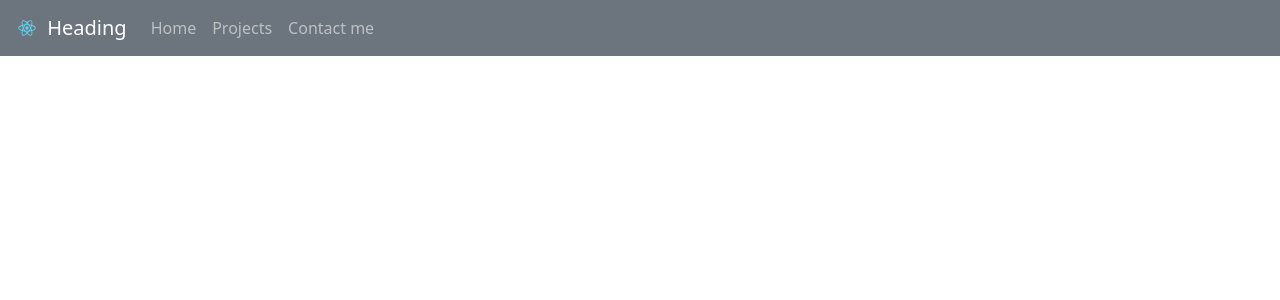
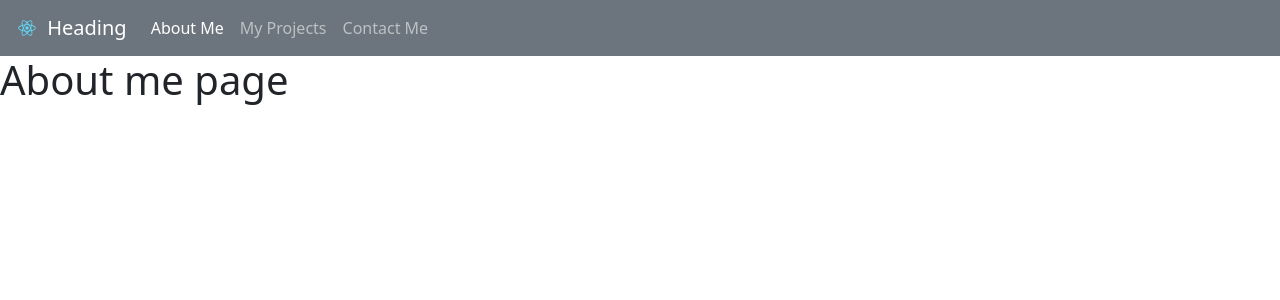
Before and after one commit to Berezovikov-A/profile-web-page, a React (Create React App) app: page / in a window 1280 px wide. Shown: the top 300 px of the page. Built offline with nearby package versions, Linux system fonts and the light colour scheme.

Commit message:
added router-bootstrap

```diff
--- a/package.json
+++ b/package.json
@@ -10,6 +10,7 @@
     "react": "^18.2.0",
     "react-bootstrap": "^2.7.0",
     "react-dom": "^18.2.0",
+    "react-router-bootstrap": "^0.26.2",
     "react-router-dom": "^6.6.1",
     "react-scripts": "^5.0.1",
     "web-vitals": "^2.1.4"
--- /dev/null
+++ b/src/AboutMe.jsx
@@ -0,0 +1,3 @@
+export default function AboutMe() {
+    return <h1>About me page</h1>
+}
--- a/src/HeaderMenu.jsx
+++ b/src/HeaderMenu.jsx
@@ -2,25 +2,28 @@ import logo from './logo.svg';
 import Container from 'react-bootstrap/Container';
 import Nav from 'react-bootstrap/Nav';
 import Navbar from 'react-bootstrap/Navbar';
+import { LinkContainer } from 'react-router-bootstrap';
 
 export default function HeaderMenu() {
 
-    const navLinkProps = [{
-        href: "/aboutme",
-        contentText: "Home",
-    },{
-        href: "/projects",
-        contentText: "Projects",
-    },{
-        href: "contactme",
-        contentText: "Contact me",
-    }
-];
+    const navLinkProps = [
+        {
+            to: "/",
+            children: "About Me",
+        },{
+            to: "/projects",
+            children: "My Projects",
+        },{
+            to: "/contact-me",
+            children: "Contact Me",
+
+        },
+    ];
 
     return (
         <Navbar collapseOnSelect expand="sm" bg='secondary' variant='dark'>
             <Container fluid>
-                <Navbar.Brand href='/aboutme'>
+                <Navbar.Brand href='/'>
                 <img
                     alt=""
                     src={logo}
@@ -33,9 +36,11 @@ export default function HeaderMenu() {
                 <Navbar.Toggle aria-controls="responsive-navbar-nav" />
                 <Navbar.Collapse id="responsive-navbar-nav">
                     <Nav className='me-auto'>
-                        {navLinkProps.map(
-                            props => <Nav.Link href={props.href} >{props.contentText}</Nav.Link>
-                            )}
+                        {navLinkProps.map(props =>
+                            <LinkContainer to={props.to}>
+                                <Nav.Link>{props.children}</Nav.Link>
+                            </LinkContainer>
+                        )}
                     </Nav>
                 </Navbar.Collapse>
             </Container>
--- a/src/Home.jsx
+++ /dev/null
@@ -1,3 +0,0 @@
-export default function Home() {
-    return <h1>Home page</h1>
-}
--- a/src/PageRouter.jsx
+++ b/src/PageRouter.jsx
@@ -1,26 +1,24 @@
-import { BrowserRouter, Routes, Route } from 'react-router-dom';
-import Home from './Home';
+import { Routes as Switch, Route } from 'react-router-dom';
+import AboutMe from './AboutMe';
 import Projects from './Projects';
 import ContactMe from './ContactMe';
 
 export default function PageRouter() {
     const paths = [{
-        path: '/aboutme',
-        element: <Home />,
+        path: '/',
+        element: <AboutMe />,
     },{
         path: '/projects',
         element: <Projects />,
     },{
-        path: '/contactme',
+        path: '/contact-me',
         element: <ContactMe />,
     }]
 
     return (
-        <BrowserRouter>
-        <Routes>
-          {paths.map((path) => <Route {...path} />)}
-        </Routes>
-      </BrowserRouter>
+            <Switch>
+                {paths.map((path) => <Route {...path} />)}
+            </Switch>
 
     )
 }
--- a/src/index.js
+++ b/src/index.js
@@ -3,11 +3,14 @@ import ReactDOM from 'react-dom/client';
 import './index.css';
 import App from './App';
 import reportWebVitals from './reportWebVitals';
+import { BrowserRouter } from 'react-router-dom';
 
 const root = ReactDOM.createRoot(document.getElementById('root'));
 root.render(
   <React.StrictMode>
-    <App />
+    <BrowserRouter>
+      <App />
+    </BrowserRouter>
   </React.StrictMode>
     );
 
```
Also changed, not shown: 1 other file (tests, documents, lock files or other folders).
